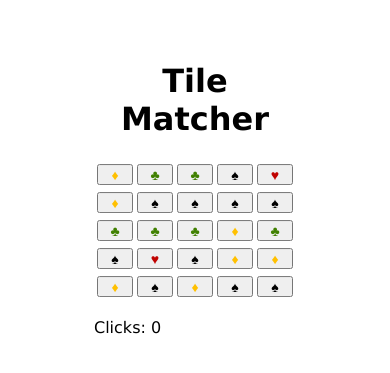
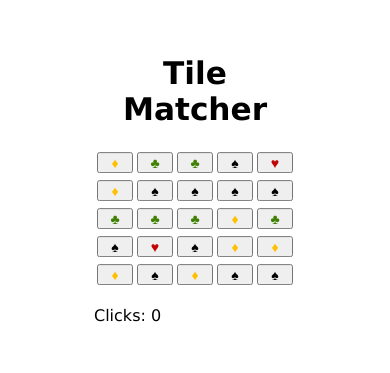
Before and after one commit to remarkablegames/tile-matcher, a Preact app: page / in a window 390 px wide. Shown: the part 225-598 px from the top of the page. Built offline with nearby package versions, Linux system fonts and the light colour scheme.

Commit message:
style: ensure heading does not wrap onto next line in mobile
And tile matcher is vertically aligned.

```diff
--- a/src/Game/index.js
+++ b/src/Game/index.js
@@ -7,7 +7,7 @@
   render() {
     return (
       <div className="center">
-        <h1 className="text-center">Tile Matcher</h1>
+        <h1 className="heading text-center">Tile Matcher</h1>
         <TileMatcher tiles={tiles} rowSize={5} columnSize={5} />
       </div>
     );
--- a/src/Game/style.css
+++ b/src/Game/style.css
@@ -11,6 +11,10 @@
   transform: translate(-50%, -50%);
 }
 
+.heading {
+  font-size: 1.95em;
+}
+
 .text-center {
   text-align: center;
 }
--- a/src/TileMatcher/index.js
+++ b/src/TileMatcher/index.js
@@ -160,6 +160,7 @@
             </button>
           )}
         </p>
+        <br />
       </div>
     );
   }
```
